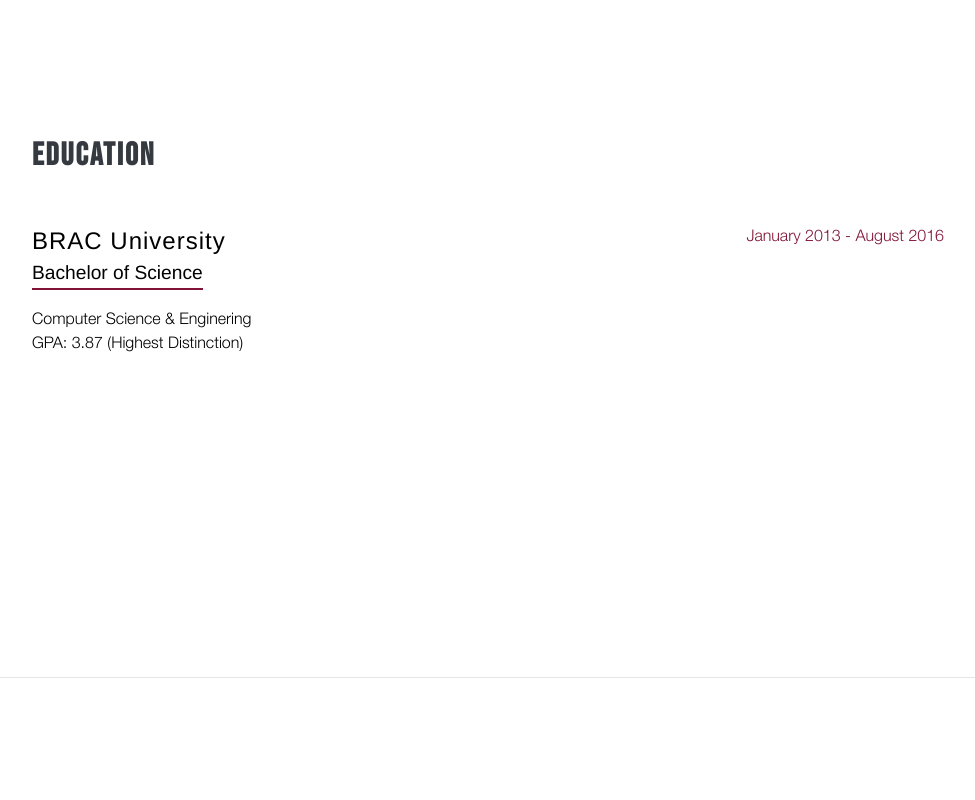
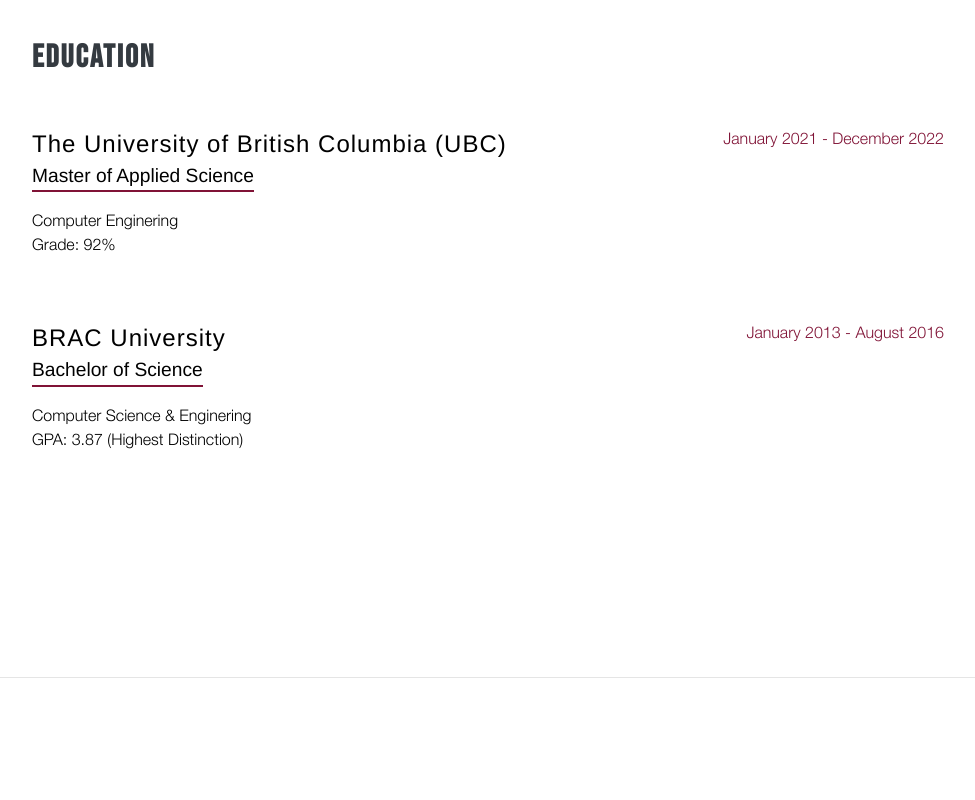
Before and after one commit to msintaha/msintaha.github.io, a Gatsby site: page / in a window 1280 px wide. Shown: the part 3980-4780 px from the top of the page, without its empty margins (288-1263 px from the left). Built offline with nearby package versions, Linux system fonts and the light colour scheme; Gatsby itself is replaced by a stand-in of ours; a web font is replaced by a local one.

Commit message:
Add education

```diff
--- a/src/pages/index.js
+++ b/src/pages/index.js
@@ -165,7 +165,17 @@
       >
         <div className="w-100">
           <h3 className="mb-5">Education</h3>
-
+          <div className="resume-item d-flex flex-column flex-md-row justify-content-between mb-5">
+            <div className="resume-content">
+              <h4 className="mb-0">The University of British Columbia (UBC)</h4>
+              <div className="subheading mb-3 withBorder">Master of Applied Science</div>
+              <div>Computer Enginering</div>
+              <p>Grade: 92%</p>
+            </div>
+            <div className="resume-date text-md-right">
+              <span className="text-primary">January 2021 - December 2022</span>
+            </div>
+          </div>
           <div className="resume-item d-flex flex-column flex-md-row justify-content-between mb-5">
             <div className="resume-content">
               <h4 className="mb-0">BRAC University</h4>
@@ -253,7 +263,7 @@
         <div className="w-100">
           <h3 className="mb-5">Interests</h3>
           <p>
-            Apart from being a software engineer, I enjoy traveling, vlogging, sipping coffee, watching animes and tv shows, reading fantasy novels.
+            Apart from being a software engineer, I enjoy traveling, vlogging, coffee and cafe hopping, going to the beach, watching animes and tv shows, reading fantasy novels.
             <br /> I also <i className="fa fa-heart"></i> hackathons and creating YouTube tutorials.
           </p>
         </div>
```
Also changed, not shown: 1 other file.
